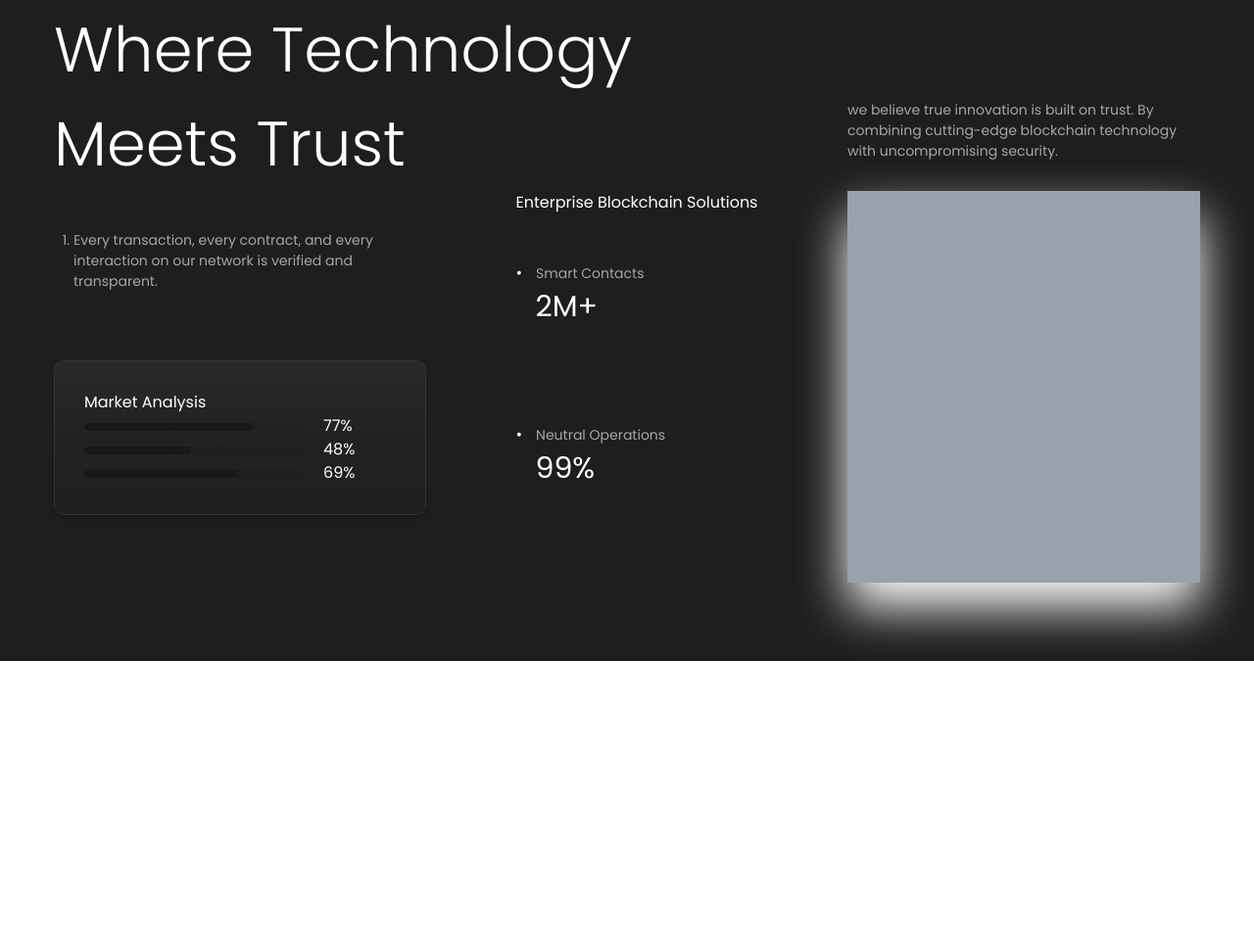
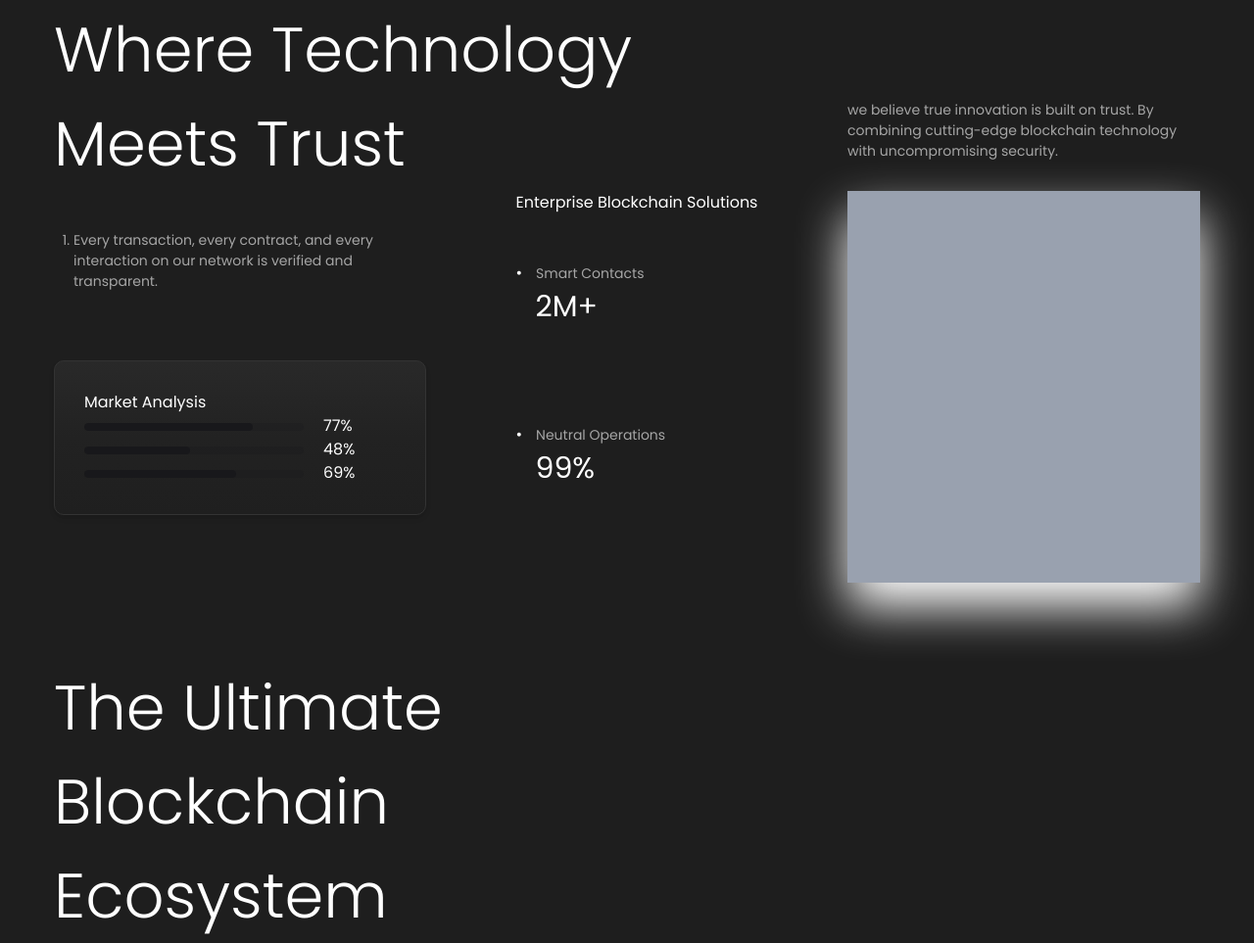
Before and after one commit to miftahstack/Hyper-Blockcahin, a plain HTML site: page index.html in a window 1280 px wide. Shown: the part 1353-2316 px from the top of the page at 98% size. Before the commit the page ends 2028 px from the top, so only its background shows below. Drawn offline with Linux system fonts and the light colour scheme.

Commit message:
added economy

```diff
--- a/index.html
+++ b/index.html
@@ -180,9 +180,19 @@
     </section>
     <!-- Anyalysis -->
 
-    <!-- Anyalysis -->
+    <!-- Economy -->
+    <section id="economy" class="">
+        <div class="max-w-[1170px] m-auto">
+            <div class="flex justify-between items-end">
+                <h3 class="capitalize text-[64px] lg:w-150 font-light">The Ultimate Blockchain Ecosystem</h3>
+                <div class="">
 
-    <!-- Anyalysis -->
+                </div>
+            </div>
+
+        </div>
+    </section>
+    <!-- Economy -->
 
 
 </body>
```
